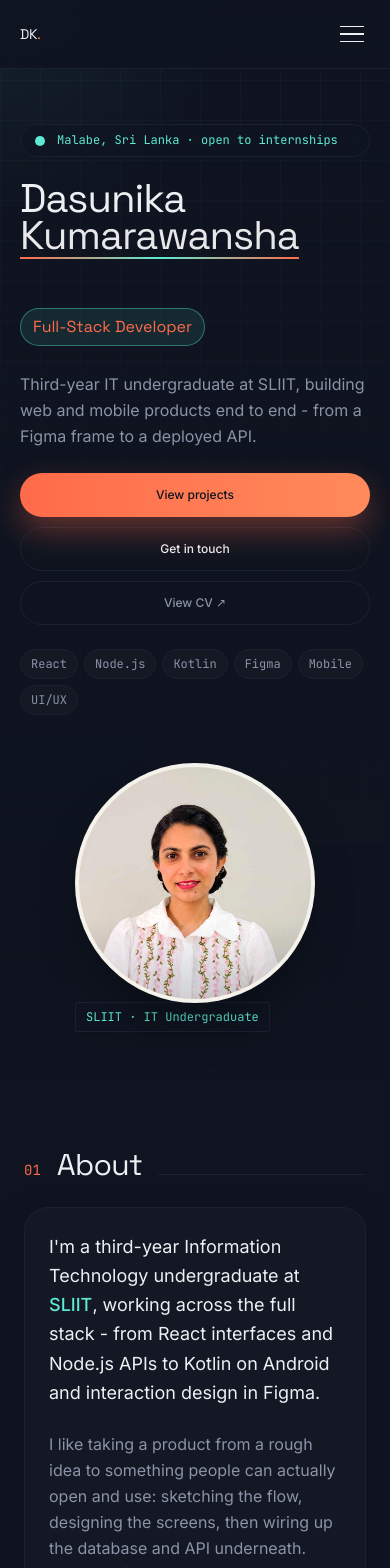
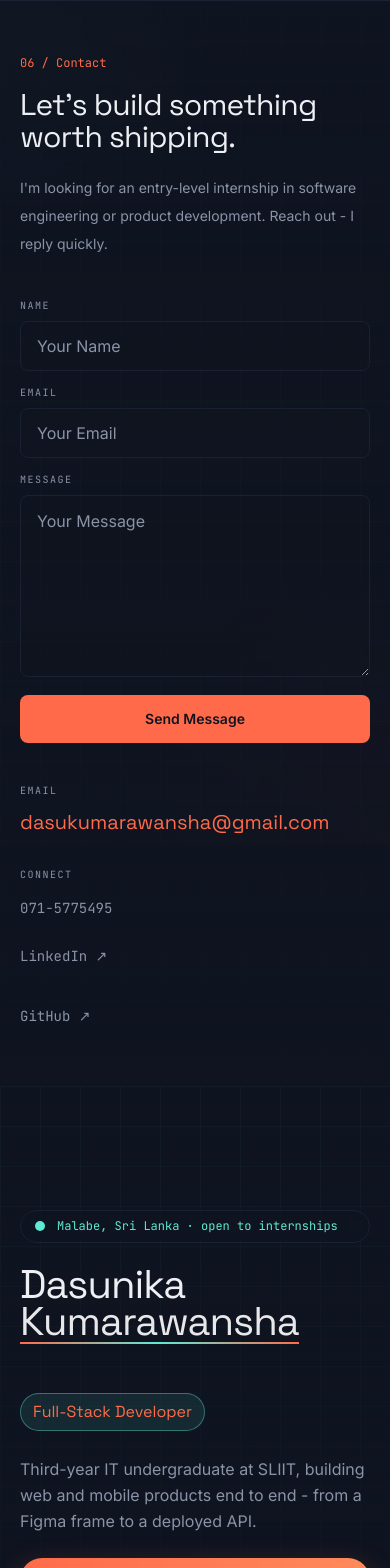
Before and after one commit to DKumarawansha/Portfolio-website, a React (Vite) app: page / in a window 390 px wide. Shown: the top 1568 px of the page. Built offline with nearby package versions, Linux system fonts and the light colour scheme.

Commit message:
Responsive-week work in progress

```diff
--- a/src/components/Sidebar.jsx
+++ b/src/components/Sidebar.jsx
@@ -1,141 +1,538 @@
-import { useEffect, useState } from 'react'
-import { motion, AnimatePresence } from 'framer-motion'
-import { sections, profile } from '../data'
+import { useState } from 'react'
+import { motion } from 'framer-motion'
+import { profile } from '../data'
 
-export default function Sidebar() {
-  const [active, setActive] = useState('home')
-  const [open, setOpen] = useState(false)
+export default function Contact() {
+  const [formData, setFormData] = useState({
+    name: '',
+    email: '',
+    message: '',
+  })
 
-  useEffect(() => {
-    const observer = new IntersectionObserver(
-      (entries) => {
-        entries.forEach((entry) => {
-          if (entry.isIntersecting) {
-            setActive(entry.target.id)
+  const [status, setStatus] = useState('')
+  const [loading, setLoading] = useState(false)
+
+  const handleChange = (e) => {
+    setFormData({
+      ...formData,
+      [e.target.name]: e.target.value,
+    })
   }
-        })
+
+  const handleSubmit = async (e) => {
+    e.preventDefault()
+    setLoading(true)
+    setStatus('')
+
+    try {
+      const res = await fetch(
+        'https://backend-worker.dasukumarawansha.workers.dev/api/contact',
+        {
+          method: 'POST',
+          headers: {
+            'Content-Type': 'application/json',
           },
-      { rootMargin: '-40% 0px -50% 0px', threshold: 0 }
+          body: JSON.stringify(formData),
+        }
       )
 
-    sections.forEach((s) => {
-      const el = document.getElementById(s.id)
-      if (el) observer.observe(el)
+      const data = await res.json()
+
+      if (res.ok) {
+        setStatus('✅ Message sent successfully!')
+
+        setFormData({
+          name: '',
+          email: '',
+          message: '',
         })
-
-    return () => observer.disconnect()
-  }, [])
-
-  const goTo = (id) => {
-    const el = document.getElementById(id)
-    if (el) el.scrollIntoView({ behavior: 'smooth' })
-    setOpen(false)
+      } else {
+        setStatus(data.message || '❌ Failed to send message.')
+      }
+    } catch (error) {
+      setStatus('❌ Backend connection failed.')
+    } finally {
+      setLoading(false)
+    }
   }
 
   return (
-    <>
-      {/* mobile top bar */}
-      <div className="fixed top-0 left-0 right-0 z-40 flex items-center justify-between px-5 py-4 bg-ink/90 backdrop-blur border-b border-inkline lg:hidden" style={{ paddingTop: 'max(1rem, env(safe-area-inset-top))' }}>
-        <span className="font-display text-chalk text-sm tracking-tight">
-          DK<span className="text-signal">.</span>
+    <section
+      id="contact"
+      className="
+        relative
+        overflow-hidden
+        border-t border-inkline
+        bg-blueprint bg-grid
+        px-5 py-12
+        sm:px-8 sm:py-14
+        md:px-12 md:py-16
+        lg:px-20 lg:py-20
+        xl:px-24
+      "
+    >
+      {/* Background overlay */}
+      <div
+        className="
+          pointer-events-none
+          absolute inset-0
+          bg-gradient-to-t
+          from-ink
+          via-ink/70
+          to-ink/90
+        "
+      />
+
+      <div className="relative mx-auto w-full max-w-7xl">
+        {/* Section index */}
+        <span
+          className="
+            section-index
+            font-mono
+            text-xs
+            text-signal
+            sm:text-sm
+          "
+        >
+          06 / Contact
         </span>
-        <button
-          aria-label={open ? 'Close menu' : 'Open menu'}
-          onClick={() => setOpen((o) => !o)}
-          className="w-9 h-9 flex flex-col justify-center items-center gap-1.5 focus-ring rounded"
+
+        {/* Heading */}
+        <motion.h2
+          initial={{
+            opacity: 0,
+            y: 20,
+          }}
+          whileInView={{
+            opacity: 1,
+            y: 0,
+          }}
+          viewport={{
+            once: true,
+            margin: '-80px',
+          }}
+          transition={{
+            duration: 0.6,
+          }}
+          className="
+            mt-4
+            max-w-2xl
+            font-display
+            text-3xl
+            leading-[1.08]
+            tracking-tight
+            text-chalk
+            sm:mt-6
+            sm:text-4xl
+            md:text-5xl
+          "
         >
-          <motion.span
-            animate={{ rotate: open ? 45 : 0, y: open ? 6 : 0 }}
-            className="w-6 h-[1.5px] bg-chalk block"
+          Let's build something worth shipping.
+        </motion.h2>
+
+        {/* Description */}
+        <motion.p
+          initial={{
+            opacity: 0,
+            y: 20,
+          }}
+          whileInView={{
+            opacity: 1,
+            y: 0,
+          }}
+          viewport={{
+            once: true,
+            margin: '-80px',
+          }}
+          transition={{
+            duration: 0.6,
+            delay: 0.1,
+          }}
+          className="
+            mt-5
+            max-w-xl
+            text-sm
+            leading-7
+            text-muted
+            sm:mt-6
+            sm:text-base
+          "
+        >
+          I'm looking for an entry-level internship in software engineering or
+          product development. Reach out - I reply quickly.
+        </motion.p>
+
+        {/* Contact content */}
+        <div
+          className="
+            mt-10
+            grid
+            grid-cols-1
+            gap-10
+            sm:mt-12
+            md:gap-12
+            lg:grid-cols-2
+            lg:gap-16
+            xl:gap-24
+          "
+        >
+          {/* ================= CONTACT FORM ================= */}
+          <motion.form
+            onSubmit={handleSubmit}
+            initial={{
+              opacity: 0,
+              y: 20,
+            }}
+            whileInView={{
+              opacity: 1,
+              y: 0,
+            }}
+            viewport={{
+              once: true,
+            }}
+            transition={{
+              duration: 0.6,
+            }}
+            className="
+              flex
+              w-full
+              flex-col
+              gap-3.5
+              sm:gap-5
+            "
+          >
+            {/* Name */}
+            <div className="flex flex-col gap-2">
+              <label
+                htmlFor="contact-name"
+                className="
+                  font-mono
+                  text-[10px]
+                  uppercase
+                  tracking-[0.15em]
+                  text-muted
+                  sm:text-xs
+                "
+              >
+                Name
+              </label>
+
+              <input
+                id="contact-name"
+                type="text"
+                name="name"
+                placeholder="Your Name"
+                value={formData.name}
+                onChange={handleChange}
+                required
+                autoComplete="name"
+                className="
+                  w-full
+                  min-h-[48px]
+                  rounded-lg
+                  border border-inkline
+                  bg-ink/40
+                  px-4 py-3
+                  text-base
+                  text-chalk
+                  placeholder:text-muted
+                  outline-none
+                  transition
+                  focus:border-signal
+                  focus:ring-1
+                  focus:ring-signal/30
+                  sm:text-sm
+                "
               />
-          <motion.span
-            animate={{ opacity: open ? 0 : 1 }}
-            className="w-6 h-[1.5px] bg-chalk block"
-          />
-          <motion.span
-            animate={{ rotate: open ? -45 : 0, y: open ? -6 : 0 }}
-            className="w-6 h-[1.5px] bg-chalk block"
-          />
-        </button>
             </div>
 
-      {/* mobile drawer */}
-      <AnimatePresence>
-        {open && (
-          <motion.nav
-            initial={{ x: '-100%' }}
-            animate={{ x: 0 }}
-            exit={{ x: '-100%' }}
-            transition={{ type: 'tween', duration: 0.3 }}
-            className="fixed top-0 left-0 bottom-0 z-30 w-64 bg-ink border-r border-inkline pt-20 px-6 lg:hidden"
+            {/* Email */}
+            <div className="flex flex-col gap-2">
+              <label
+                htmlFor="contact-email"
+                className="
+                  font-mono
+                  text-[10px]
+                  uppercase
+                  tracking-[0.15em]
+                  text-muted
+                  sm:text-xs
+                "
               >
-            <ul className="flex flex-col gap-1">
-              {sections.map((s, i) => (
-                <li key={s.id}>
-                  <button
-                    onClick={() => goTo(s.id)}
-                    className={`w-full text-left py-2.5 font-mono text-sm flex items-center gap-3 focus-ring rounded ${
-                      active === s.id ? 'text-signal' : 'text-muted'
-                    }`}
-                  >
-                    <span className="text-xs opacity-60">0{i + 1}</span>
-                    {s.label}
-                  </button>
-                </li>
-              ))}
-            </ul>
-          </motion.nav>
-        )}
-      </AnimatePresence>
+                Email
+              </label>
 
-      {/* desktop sidebar */}
-      <aside className="hidden lg:flex fixed top-0 left-0 h-screen w-64 flex-col justify-between border-r border-inkline px-8 py-10 z-30 bg-ink">
-        <div>
-          <button
-            onClick={() => goTo('home')}
-            className="font-display text-2xl text-chalk tracking-tight focus-ring rounded"
-          >
-            Dasunika<span className="text-signal">.</span>
-          </button>
-          <p className="mt-1.5 text-xs text-muted font-mono">IT Undergraduate, SLIIT</p>
+              <input
+                id="contact-email"
+                type="email"
+                name="email"
+                placeholder="Your Email"
+                value={formData.email}
+                onChange={handleChange}
+                required
+                autoComplete="email"
+                className="
+                  w-full
+                  min-h-[48px]
+                  rounded-lg
+                  border border-inkline
+                  bg-ink/40
+                  px-4 py-3
+                  text-base
+                  text-chalk
+                  placeholder:text-muted
+                  outline-none
+                  transition
+                  focus:border-signal
+                  focus:ring-1
+                  focus:ring-signal/30
+                  sm:text-sm
+                "
+              />
             </div>
 
-        <nav>
-          <ul className="relative flex flex-col gap-1 border-l border-inkline">
-            {sections.map((s, i) => (
-              <li key={s.id} className="relative pl-6 py-2.5">
-                {active === s.id && (
-                  <motion.span
-                    layoutId="active-dot"
-                    className="absolute -left-[5px] top-1/2 -translate-y-1/2 w-[9px] h-[9px] rounded-full bg-signal"
-                    transition={{ type: 'spring', stiffness: 400, damping: 30 }}
+            {/* Message */}
+            <div className="flex flex-col gap-2">
+              <label
+                htmlFor="contact-message"
+                className="
+                  font-mono
+                  text-[10px]
+                  uppercase
+                  tracking-[0.15em]
+                  text-muted
+                  sm:text-xs
+                "
+              >
+                Message
+              </label>
+
+              <textarea
+                id="contact-message"
+                name="message"
+                placeholder="Your Message"
+                rows="6"
+                value={formData.message}
+                onChange={handleChange}
+                required
+                className="
+                  min-h-[150px]
+                  w-full
+                  resize-y
+                  rounded-lg
+                  border border-inkline
+                  bg-ink/40
+                  px-4 py-3
+                  text-base
+                  leading-relaxed
+                  text-chalk
+                  placeholder:text-muted
+                  outline-none
+                  transition
+                  focus:border-signal
+                  focus:ring-1
+                  focus:ring-signal/30
+                  sm:text-sm
+                "
               />
+            </div>
+
+            {/* Submit */}
+            <button
+              type="submit"
+              disabled={loading}
+              className="
+                mt-1
+                min-h-[48px]
+                w-full
+                rounded-lg
+                bg-signal
+                px-5 py-3
+                text-sm
+                font-semibold
+                text-ink
+                transition
+                duration-200
+                hover:opacity-90
+                focus:outline-none
+                focus:ring-2
+                focus:ring-signal
+                focus:ring-offset-2
+                focus:ring-offset-ink
+                disabled:cursor-not-allowed
+                disabled:opacity-50
+                sm:w-auto
+                sm:self-start
+              "
+            >
+              {loading ? 'Sending...' : 'Send Message'}
+            </button>
+
+            {/* Status */}
+            {status && (
+              <p
+                aria-live="polite"
+                className="
+                  max-w-full
+                  break-words
+                  font-mono
+                  text-xs
+                  leading-6
+                  text-muted
+                  sm:text-sm
+                "
+              >
+                {status}
+              </p>
             )}
-                {active !== s.id && (
-                  <span className="absolute -left-[3.5px] top-1/2 -translate-y-1/2 w-[6px] h-[6px] rounded-full bg-inkline" />
-                )}
-                <button
-                  onClick={() => goTo(s.id)}
-                  className={`font-mono text-sm transition-colors duration-200 focus-ring rounded ${
-                    active === s.id ? 'text-chalk' : 'text-muted hover:text-wire'
-                  }`}
+          </motion.form>
+
+          {/* ================= CONTACT INFO ================= */}
+          <motion.div
+            initial={{
+              opacity: 0,
+              y: 20,
+            }}
+            whileInView={{
+              opacity: 1,
+              y: 0,
+            }}
+            viewport={{
+              once: true,
+            }}
+            transition={{
+              duration: 0.6,
+              delay: 0.2,
+            }}
+            className="
+              flex
+              min-w-0
+              flex-col
+              gap-8
+              lg:justify-between
+              lg:gap-12
+            "
           >
-                  {s.label}
-                </button>
-              </li>
-            ))}
-          </ul>
-        </nav>
+            {/* Email */}
+            <div>
+              <p
+                className="
+                  mb-3
+                  font-mono
+                  text-[10px]
+                  uppercase
+                  tracking-[0.15em]
+                  text-muted
+                  sm:text-xs
+                "
+              >
+                Email
+              </p>
 
-        <div className="flex flex-col gap-2 text-xs font-mono text-muted">
-          <a href={profile.github} target="_blank" rel="noreferrer" className="hover:text-wire focus-ring rounded">
+              <a
+                href={`mailto:${profile.email}`}
+                className="
+                  block
+                  min-w-0
+                  max-w-full
+                  break-words
+                  font-display
+                  text-xl
+                  leading-tight
+                  text-signal
+                  transition-colors
+                  duration-200
+                  hover:text-wire
+                  focus-ring
+                  rounded
+                  sm:text-2xl
+                  md:text-3xl
+                "
+              >
+                {profile.email}
+              </a>
+            </div>
+
+            {/* Contact links */}
+            <div>
+              <p
+                className="
+                  mb-4
+                  font-mono
+                  text-[10px]
+                  uppercase
+                  tracking-[0.15em]
+                  text-muted
+                  sm:text-xs
+                "
+              >
+                Connect
+              </p>
+
+              <div className="flex flex-col gap-4 font-mono text-sm">
+                {/* Phone */}
+                <a
+                  href={`tel:+94${profile.phone.slice(1)}`}
+                  className="
+                    w-fit
+                    max-w-full
+                    break-words
+                    text-muted
+                    transition-colors
+                    hover:text-wire
+                    focus-ring
+                    rounded
+                  "
+                >
+                  {profile.phone}
+                </a>
+
+                {/* LinkedIn */}
+                <a
+                  href={profile.linkedin}
+                  target="_blank"
+                  rel="noreferrer"
+                  className="
+  inline-flex
+  min-h-11
+  min-w-11
+  w-fit
+  items-center
+  text-muted
+  transition-colors
+  hover:text-wire
+  focus-ring
+  rounded
+"
+                >
+                  LinkedIn ↗
+                </a>
+
+                {/* GitHub */}
+                <a
+                  href={profile.github}
+  target="_blank"
+  rel="noreferrer"
+  className="
+    inline-flex
+    min-h-11
+    min-w-11
+    w-fit
+    items-center
+    text-muted
+    transition-colors
+    hover:text-wire
+    focus-ring
+    rounded
+  "
+                >
                   GitHub ↗
                 </a>
-          <a href={profile.linkedin} target="_blank" rel="noreferrer" className="hover:text-wire focus-ring rounded">
-            LinkedIn ↗
-          </a>
               </div>
-      </aside>
-    </>
+            </div>
+          </motion.div>
+        </div>
+      </div>
+    </section>
   )
 }
```
Also changed, not shown: src/components/Contact.jsx (+8 -0 lines), 1 other file (tests, documents, lock files or other folders). Lines whose indentation alone changed are shown as unchanged.
